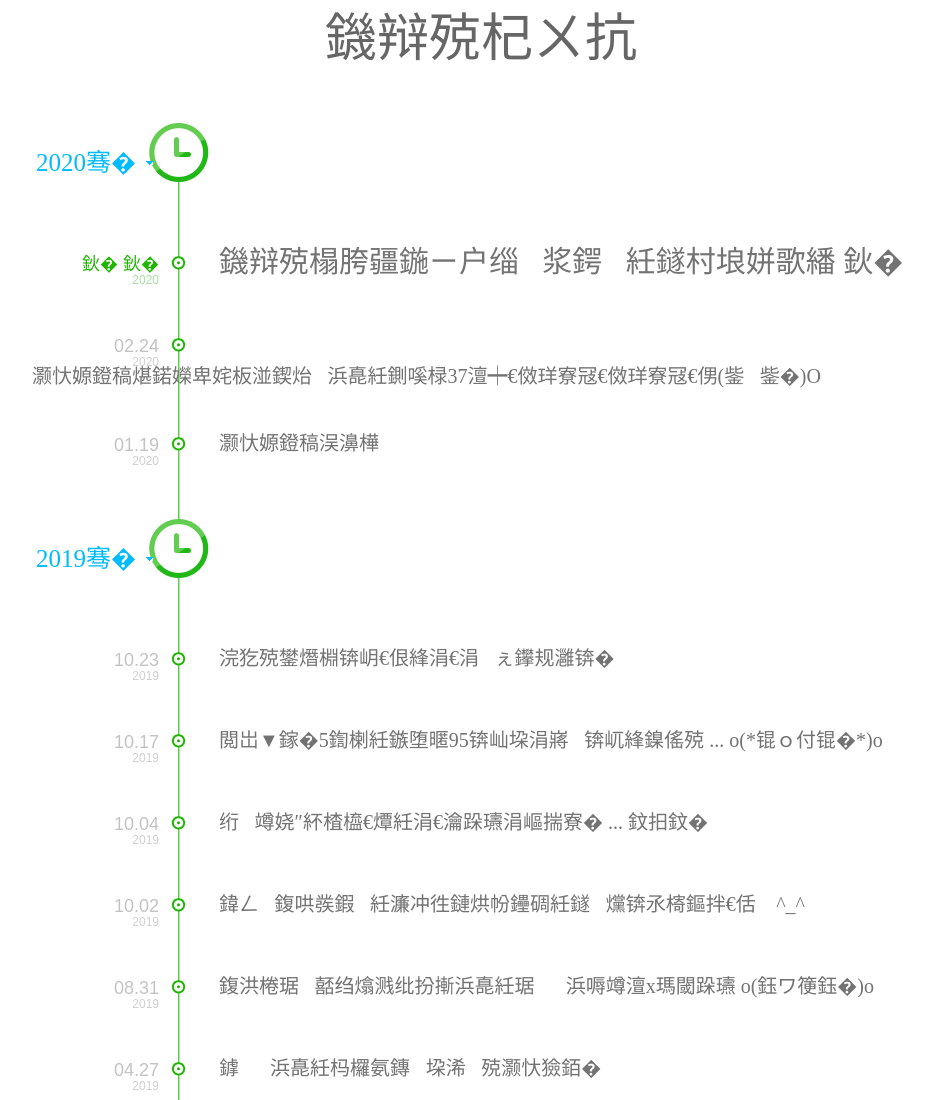
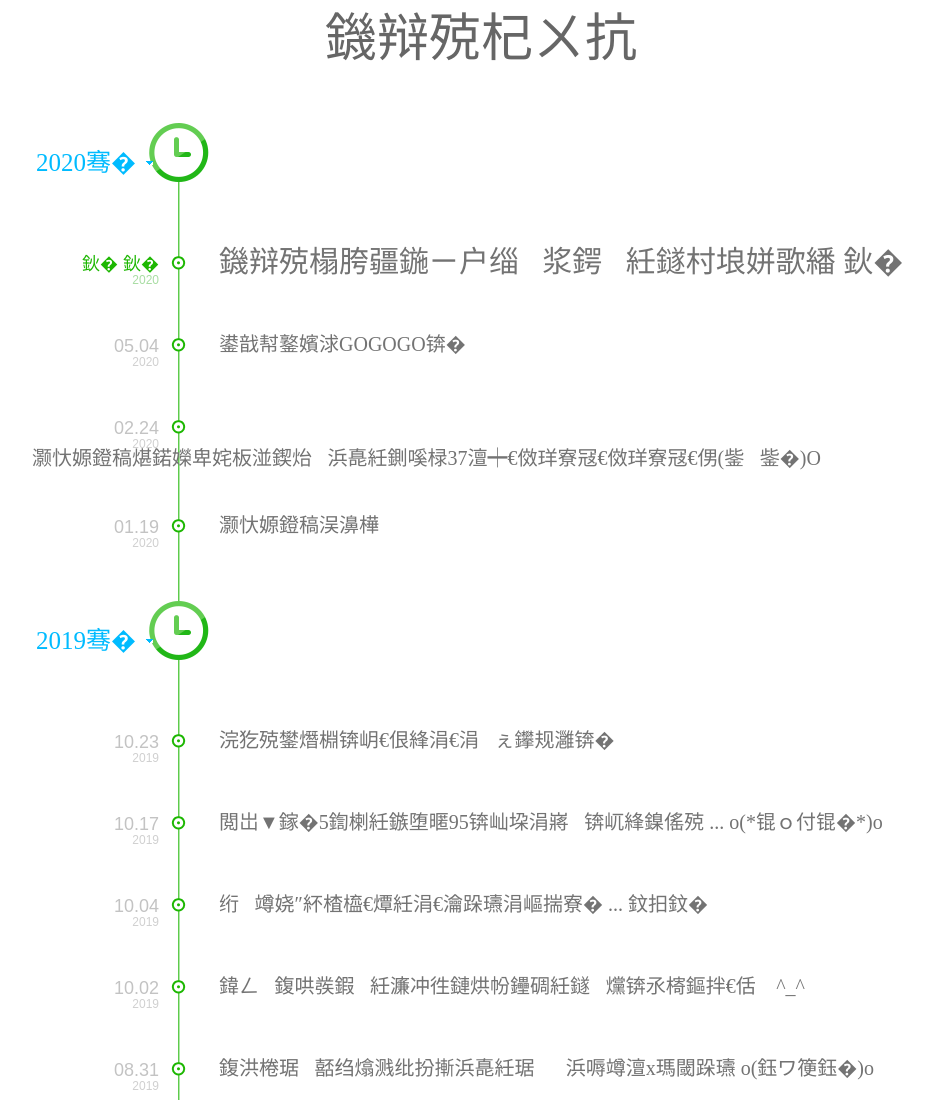
Before and after one commit to miaozhiwei/miaozhiwei.github.io, a plain HTML site: page index.html in a window 1280 px wide. Shown: the top 1100 px of the page, without its empty margins (159-1091 px from the left). Drawn offline with Linux system fonts and the light colour scheme.

Commit message:
Update index.html

```diff
--- a/index.html
+++ b/index.html
@@ -29,6 +29,11 @@
          <li class="green">
           <h3> … … <span>2020</span></h3>
           <dl><dt>爱的齿轮在继续转动，直到永远 … </dt></dl>
+        </li>
+
+        <li>
+          <h3>05.04<span>2020</span></h3>
+          <dl><dt>发现王国GOGOGO！</dt></dl>
         </li>
 
         <li>
```
